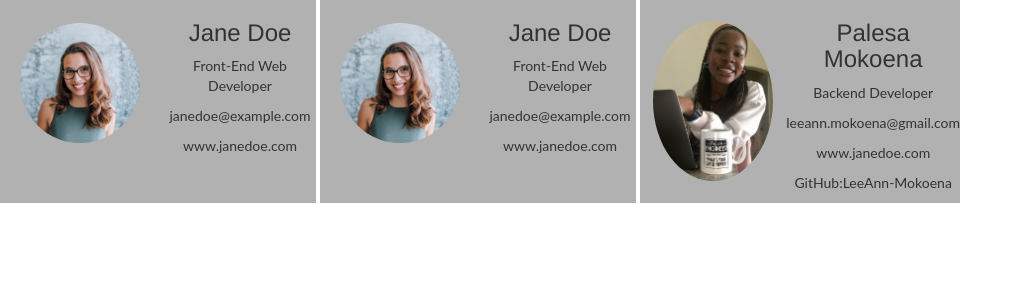
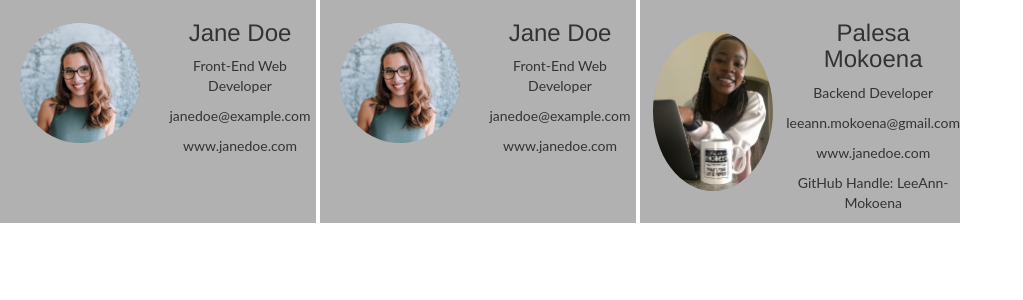
Before and after one commit to women-who-software/scrollodex, a React (Create React App) app: page / in a window 1280 px wide. Shown: the top 300 px of the page, without its empty margins (0-1023 px from the left). Built offline with nearby package versions, Linux system fonts and the light colour scheme.

Commit message:
modification

```diff
--- a/src/cards/PalesaCard/PalesaCard.jsx
+++ b/src/cards/PalesaCard/PalesaCard.jsx
@@ -16,7 +16,7 @@ function PalesaCard() {
             <p>Backend Developer</p>
             <p>leeann.mokoena@gmail.com</p>
             <p>www.janedoe.com</p>
-            <p>GitHub:LeeAnn-Mokoena</p>
+            <p>GitHub Handle: LeeAnn-Mokoena</p>
       </div>
 
     </div>
```
